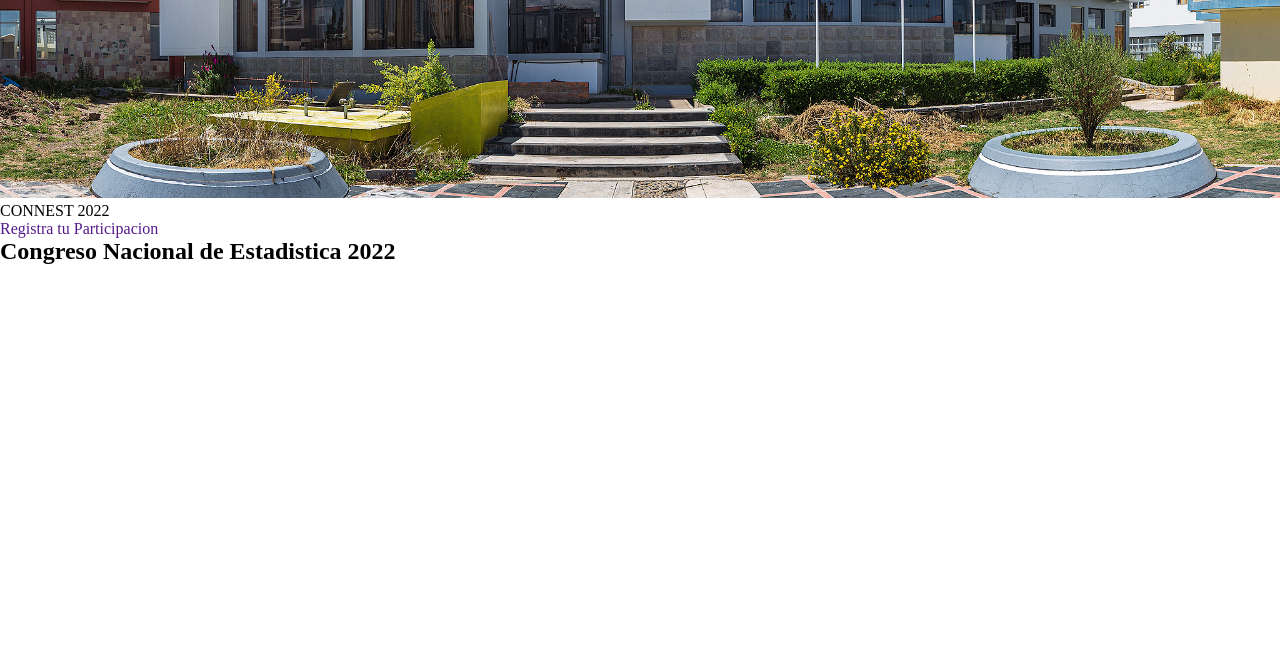
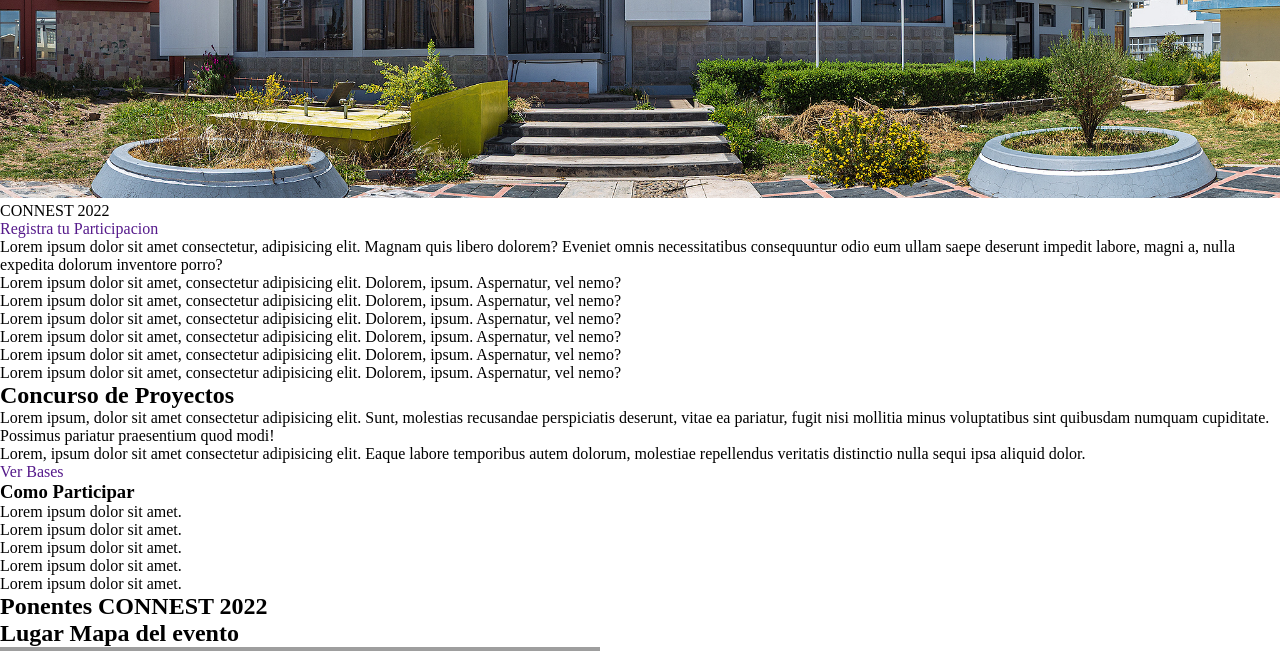
Before and after one commit to CarlsPari/Coneest, a PHP site: page / in a window 1280 px wide. Shown: the part 411-1062 px from the top of the page. Run offline with PHP 8.4, Linux system fonts and the light colour scheme; some libraries are stand-ins or nearby versions; grey boxes are pictures that could not be loaded.

Commit message:
second commint

```diff
--- a/index.php
+++ b/index.php
@@ -8,21 +8,99 @@
 </section>
 
 <section class="presentation">
-  <h2>Congreso Nacional de Estadistica 2022</h2>
+
+  <p>Lorem ipsum dolor sit amet consectetur, adipisicing elit. Magnam quis libero dolorem? Eveniet omnis necessitatibus consequuntur odio eum ullam saepe deserunt impedit labore, magni a, nulla expedita dolorum inventore porro?</p>
+
+  <ul>
+    <li>Lorem ipsum dolor sit amet, consectetur adipisicing elit. Dolorem, ipsum. Aspernatur, vel nemo?</li>
+    <li>Lorem ipsum dolor sit amet, consectetur adipisicing elit. Dolorem, ipsum. Aspernatur, vel nemo?</li>
+    <li>Lorem ipsum dolor sit amet, consectetur adipisicing elit. Dolorem, ipsum. Aspernatur, vel nemo?</li>
+    <li>Lorem ipsum dolor sit amet, consectetur adipisicing elit. Dolorem, ipsum. Aspernatur, vel nemo?</li>
+    <li>Lorem ipsum dolor sit amet, consectetur adipisicing elit. Dolorem, ipsum. Aspernatur, vel nemo?</li>
+    <li>Lorem ipsum dolor sit amet, consectetur adipisicing elit. Dolorem, ipsum. Aspernatur, vel nemo?</li>
+  </ul>
 </section>
 
 
-<br><br><br><br><br><br><br><br><br><br><br><br><br><br><br><br><br><br><br><br><br><br><br>
+<section>
+  <div>
+    <h2>Concurso de Proyectos</h2>
+    <div>Lorem ipsum, dolor sit amet consectetur adipisicing elit. Sunt, molestias recusandae perspiciatis deserunt, vitae ea pariatur, fugit nisi mollitia minus voluptatibus sint quibusdam numquam cupiditate. Possimus pariatur praesentium quod modi!</div>
+    <p>
+      Lorem, ipsum dolor sit amet consectetur adipisicing elit. Eaque labore temporibus autem dolorum, molestiae repellendus veritatis distinctio nulla sequi ipsa aliquid dolor.
+    </p>
+    <p><a href="">Ver Bases</a></p>
+  </div>
+  <div>
+    <h3>Como Participar</h3>
+    <ul>
+      <li>Lorem ipsum dolor sit amet.</li>
+      <li>Lorem ipsum dolor sit amet.</li>
+      <li>Lorem ipsum dolor sit amet.</li>
+      <li>Lorem ipsum dolor sit amet.</li>
+      <li>Lorem ipsum dolor sit amet.</li>
+    </ul>
+  </div>
+</section>
 
-<br><br><br><br><br><br><br><br><br><br><br><br><br><br><br><br><br><br><br><br><br><br><br><br><br><br><br><br><br><br>
 
 <!-- section ponentes -->
 
 <section class="ponentes" id="ponentes">
   <div>
-    <h2>Pontentes 2022</h2>
+    <h2>Ponentes CONNEST 2022</h2>
+  </div>
+</section>
+
+<section>
+  <div>
+    <h2>Lugar Mapa del evento</h2>
+    <iframe src="https://www.google.com/maps/embed?pb=!1m18!1m12!1m3!1d3838.629248736067!2d-70.02024218255616!3d-15.823491499999985!2m3!1f0!2f0!3f0!3m2!1i1024!2i768!4f13.1!3m3!1m2!1s0x915d69b07c6f13f3%3A0x173c966c63aeb006!2sFacultad%20de%20Ingenier%C3%ADa%20Estad%C3%ADstica%20e%20Inform%C3%A1tica(Pab.%20Antiguo)!5e0!3m2!1ses-419!2spe!4v1661782278682!5m2!1ses-419!2spe" width="600" height="450" style="border:0;" allowfullscreen="" loading="lazy" referrerpolicy="no-referrer-when-downgrade"></iframe>
   </div>
 </section>
 
 
+<section>
+  <div>
+    <h2>Tickest CONNEST</h2>
+  </div>
+  <div>
+    <h3>Pase Normal</h3>
+    <ul>
+      <li>Lorem ipsum dolor sit.</li>
+      <li>Lorem ipsum dolor sit.</li>
+      <li>Lorem ipsum dolor sit.</li>
+      <li>Lorem ipsum dolor sit.</li>
+      <li>Lorem ipsum dolor sit.</li>
+    </ul>
+    <a href="">Obtener</a>
+  </div>
+  <div>
+    <h3>Pase Premium</h3>
+    <ul>
+      <li>Lorem ipsum dolor sit.</li>
+      <li>Lorem ipsum dolor sit.</li>
+      <li>Lorem ipsum dolor sit.</li>
+      <li>Lorem ipsum dolor sit.</li>
+      <li>Lorem ipsum dolor sit.</li>
+      <li>Lorem ipsum dolor sit.</li>
+      <li>Lorem ipsum dolor sit.</li>
+    </ul>
+    <a href="">Obtener</a>
+  </div>
+</section>
+
+
+<section>
+<div><h2>CONNEST en NUMEROS</h2></div>
+</section>
+
+<section>
+<div>
+<h2>Preguntas Frecuentes</h2>
+</div>
+</section>
+
+
+
 <?php include("templates/footer.php") ?>
--- a/templates/footer.php
+++ b/templates/footer.php
@@ -1,7 +1,17 @@
 
 
 <footer>
-  <br><br><br><br><br><br><br><br><br><br><br><br><br><br><br><br><br><br><br><br><br><br><br><br><br><br><br><br><br><br><br><br><br><br><br><br><br><br><br><br><br><br><br><br><br><br><br><br><br><br><br><br><br><br><br><br><br><br><br><br><br><br><br><br><br><br><br><br><br><br><br><br><br><br><br><br><br><br><br><br><br><br><br><br><br><br><br><br><br><br><br><br><br><br><br><br><br><br><br><br><br><br><br><br><br><br><br><br><br><br><br><br><br><br><br><br><br><br><br><br><br><br><br><br><br><br><br><br><br><br><br><br><br><br><br><br><br><br><br><br><br><br><br><br><br><br><br><br><br><br><br><br><br><br><br><br><br><br><br><br><br><br><br><br><br><br><br><br><br><br><br><br><br><br><br><br><br><br><br><br><br><br><br><br><br><br><br><br><br><br><br><br><br><br><br><br><br><br><br><br><br><br><br><br><br><br><br><br><br><br><br><br><br><br><br><br><br><br><br><br><br><br><br><br><br><br><br><br><br><br><br><br><br><br><br><br><br><br><br><br><br><br><br><br><br><br><br><br><br><br><br><br><br><br><br><br><br><br><br><br><br><br><br><br><br><br><br><br><br><br><br><br><br><br><br><br><br><br><br><br><br><br><br><br><br><br><br><br><br><br><br><br><br><br><br><br><br><br><br><br><br><br><br><br><br><br><br><br><br>
+<br>
+<br>
+<br>
+<br>
+<br>
+<br>
+<br>
+<br>
+<br>
+<br>
+estes es el footer
 </footer>
 
 
```
Also changed, not shown: assets/css/nav.css (line endings or trailing spaces).
